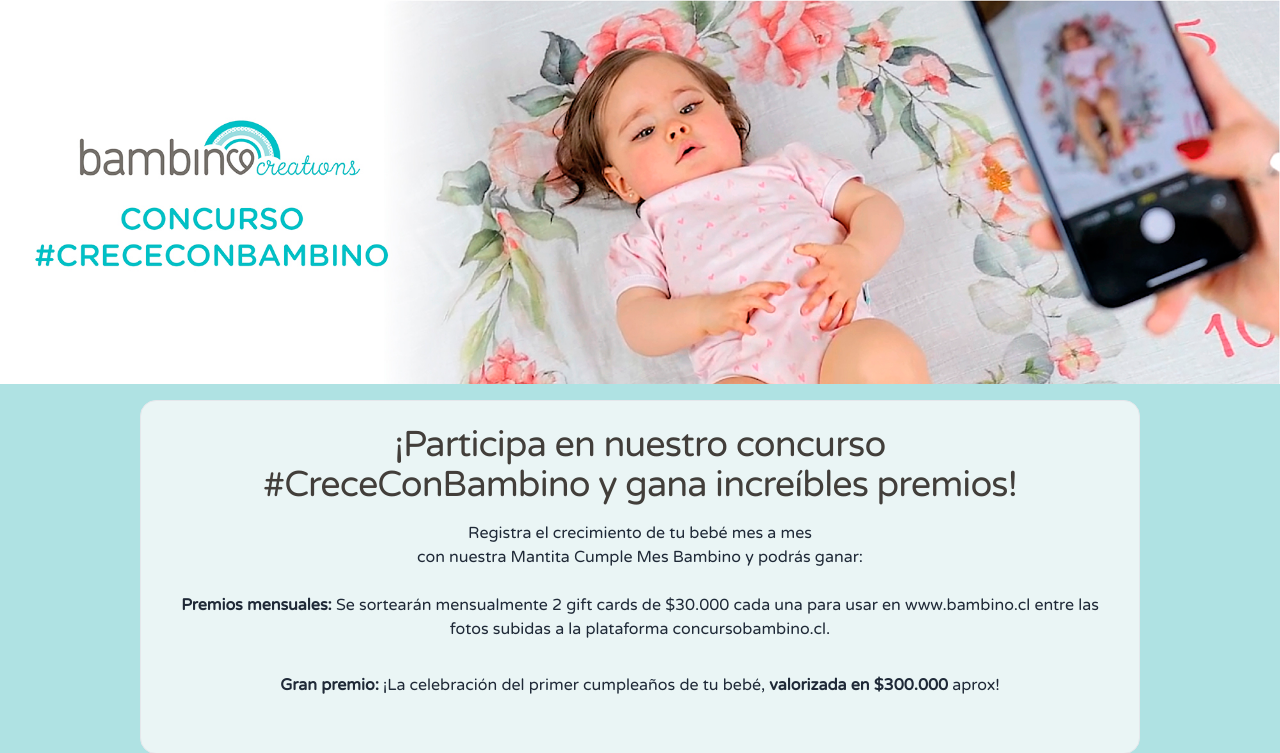
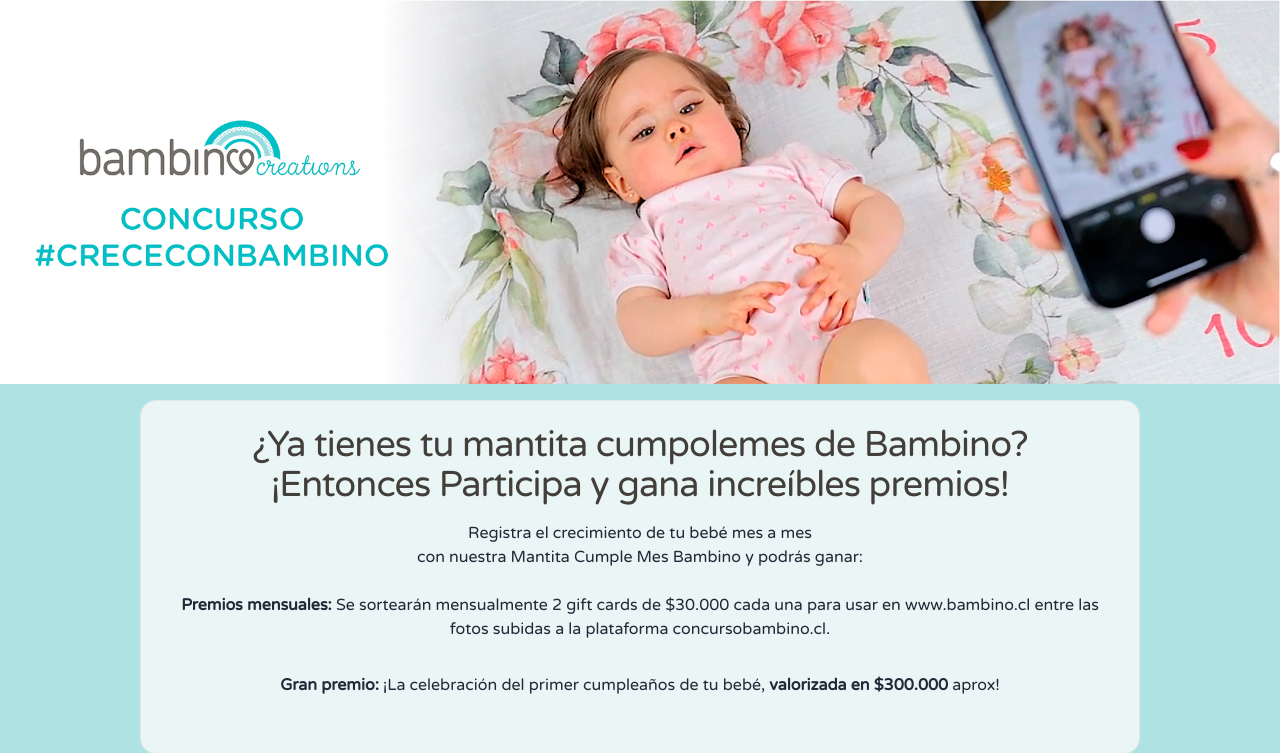
Before and after one commit to MitPlaza/concurso, a Laravel app: page / in a window 1280 px wide. Shown: the top 753 px of the page. Run offline with Laravel 9, Linux system fonts and the light colour scheme; style sheets or scripts are compiled from the project's sources; some libraries are stand-ins or nearby versions.

Commit message:
Cambio en titulo de concurso

```diff
--- a/resources/views/example.blade.php
+++ b/resources/views/example.blade.php
@@ -16,7 +16,8 @@
                     style="max-width: 1000px;">
                     <h3 style="color:#423e3a"
                         class="mb-4 text-lg font-regular tracking-tight leading-none  md:text-2xl lg:text-4xl ">
-                        ¡Participa en nuestro concurso<br> #CreceConBambino y gana increíbles premios!</h3>
+                        ¿Ya tienes tu mantita cumpolemes de Bambino?<br>¡Entonces Participa y gana increíbles premios!
+                    </h3>
                     <p class="mb-8 text-md font-normal text-gray-800  sm:px-6 lg:px-6 ">
                         Registra el crecimiento de tu bebé mes a mes <br>con nuestra Mantita Cumple Mes Bambino y podrás
                         ganar:<br><br><strong>Premios mensuales:</strong> Se sortearán mensualmente 2 gift cards de
```
